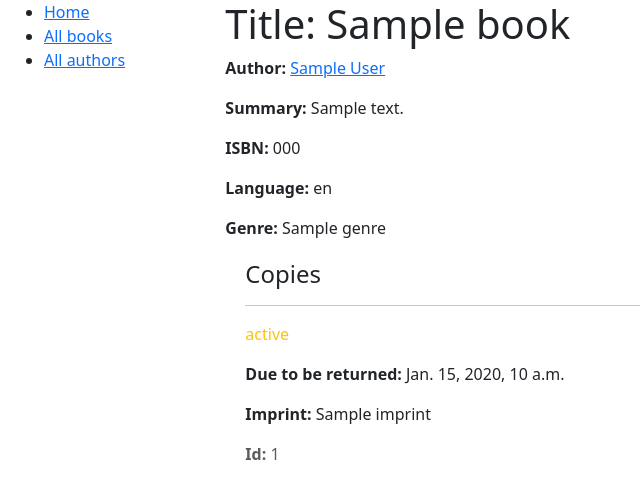
After one commit to walshba/django_local_library, a Django app: template locallibrary/catalog/templates/catalog/book_detail.html in a window 1280 px wide. The commit adds this page. Shown: the top 499 px of the page, without its empty margins (0-640 px from the left). Run offline with Django 5.2, Linux system fonts and the light colour scheme; the template is opened without the code that fills it: most values are stand-ins (such as "Sample title", 1, 10 or a date in 2020).

Commit message:
Part 6 done

```diff
--- a/locallibrary/catalog/templates/base_generic.html
+++ b/locallibrary/catalog/templates/base_generic.html
@@ -21,12 +21,29 @@
           {% block sidebar %}
             <ul class="sidebar-nav">
               <li><a href="{% url 'index' %}">Home</a></li>
-              <li><a href="">All books</a></li>
+              <li><a href="{% url 'books' %}">All books</a></li>
               <li><a href="">All authors</a></li>
             </ul>
           {% endblock %}
         </div>
-        <div class="col-sm-10 ">{% block content %}{% endblock %}</div>
+        <div class="col-sm-10 ">{% block content %}{% endblock %}{% block pagination %}
+          {% if is_paginated %}
+              <div class="pagination">
+                  <span class="page-links">
+                      {% if page_obj.has_previous %}
+                          <a href="{{ request.path }}?page={{ page_obj.previous_page_number }}">previous</a>
+                      {% endif %}
+                      <span class="page-current">
+                          Page {{ page_obj.number }} of {{ page_obj.paginator.num_pages }}.
+                      </span>
+                      {% if page_obj.has_next %}
+                          <a href="{{ request.path }}?page={{ page_obj.next_page_number }}">next</a>
+                      {% endif %}
+                  </span>
+              </div>
+          {% endif %}
+        {% endblock %}
+      </div>
       </div>
     </div>
   </body>
--- /dev/null
+++ b/locallibrary/catalog/templates/catalog/book_detail.html
@@ -0,0 +1,29 @@
+{% extends "base_generic.html" %}
+
+{% block content %}
+  <h1>Title: {{ book.title }}</h1>
+
+  <p><strong>Author:</strong> <a href="">{{ book.author }}</a></p>
+  <!-- author detail link not yet defined -->
+  <p><strong>Summary:</strong> {{ book.summary }}</p>
+  <p><strong>ISBN:</strong> {{ book.isbn }}</p>
+  <p><strong>Language:</strong> {{ book.language }}</p>
+  <p><strong>Genre:</strong> {{ book.genre.all|join:", " }}</p>
+
+  <div style="margin-left:20px;margin-top:20px">
+    <h4>Copies</h4>
+
+    {% for copy in book.bookinstance_set.all %}
+      <hr />
+      <p
+        class="{% if copy.status == 'a' %}text-success{% elif copy.status == 'm' %}text-danger{% else %}text-warning{% endif %}">
+        {{ copy.get_status_display }}
+      </p>
+      {% if copy.status != 'a' %}
+        <p><strong>Due to be returned:</strong> {{ copy.due_back }}</p>
+      {% endif %}
+      <p><strong>Imprint:</strong> {{ copy.imprint }}</p>
+      <p class="text-muted"><strong>Id:</strong> {{ copy.id }}</p>
+    {% endfor %}
+  </div>
+{% endblock %}
--- a/locallibrary/catalog/urls.py
+++ b/locallibrary/catalog/urls.py
@@ -8,4 +8,5 @@ urlpatterns = [
 urlpatterns = [
     path('', views.index, name='index'),
     path('books/', views.BookListView.as_view(), name='books'),
+    path('book/<int:pk>', views.BookDetailView.as_view(), name='book-detail'),
 ]
```
Also changed, not shown: locallibrary/catalog/templates/catalog/book_list.html (added, +17 -0 lines), locallibrary/catalog/views.py (+10 -0 lines).
